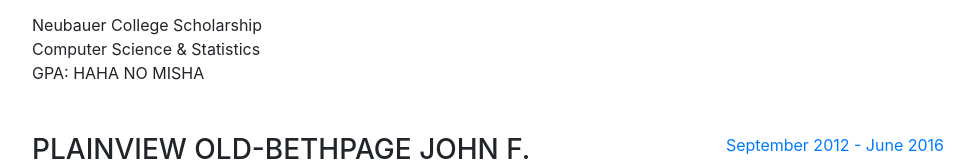
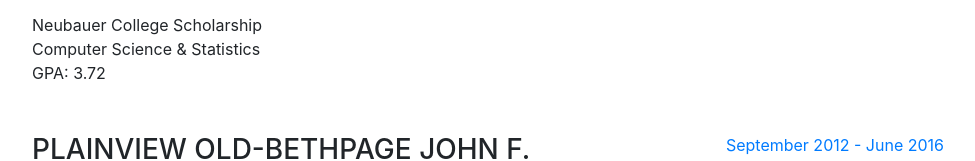
Before and after one commit to Dsolnik/personal_website, a website with bundled scripts: page index.html in a window 1280 px wide. Shown: the part 2239-2400 px from the top of the page, without its empty margins (288-1263 px from the left). Built offline with nearby package versions, Linux system fonts and the light colour scheme; a web font is replaced by a local one.

Commit message:
added GPA

```diff
--- a/index.html
+++ b/index.html
@@ -165,7 +165,7 @@
             <div class="subheading mb-3">Bachelor of Science</div>
             <div>Neubauer College Scholarship</div>
             <div>Computer Science &amp; Statistics</div>
-            <div>GPA: HAHA NO MISHA</div>
+            <div>GPA: 3.72</div>
             <!-- <p>Dean’s List</p> -->
           </div>
           <div class="resume-date text-md-right">
```
